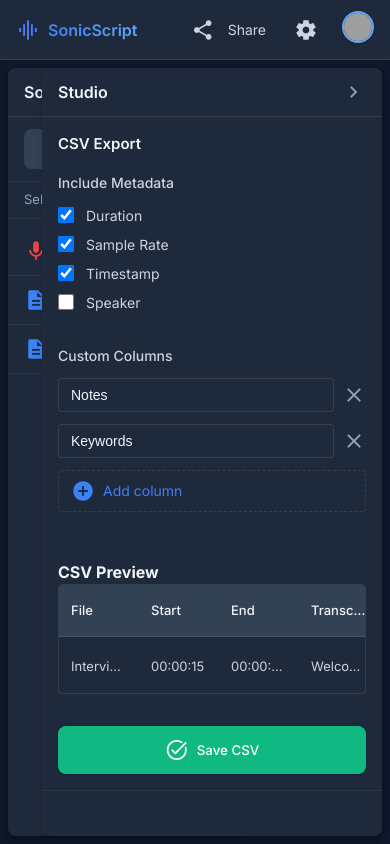
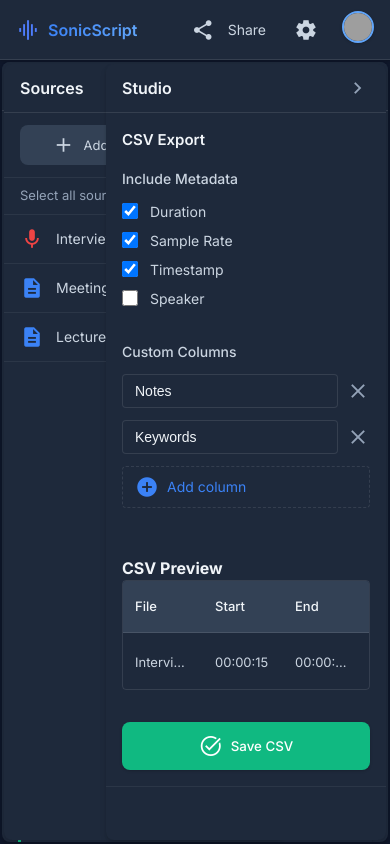
Before and after one commit to iamshanevictor/SonicScript, a Vue app in the folder client/: page / in a window 390 px wide. Built offline with nearby package versions, Linux system fonts and the light colour scheme; grey boxes are pictures that could not be loaded.

Commit message:
panel responsiveness

```diff
--- a/client/src/App.vue
+++ b/client/src/App.vue
@@ -1,16 +1,99 @@
 <script setup>
 // Import the Vue Router
-import { onMounted } from 'vue';
+import { onMounted, ref, computed, watch, onBeforeUnmount } from 'vue';
 import '@/styles/variables.css';
 import '@/styles/app-layout.css';
 
-// Add Material Icons Google Font
+// Panel collapse state
+const sourcesPanelCollapsed = ref(false);
+const studioPanelCollapsed = ref(false);
+
+// Panel width management
+const sourcesWidth = ref('400px');
+const studioWidth = ref('400px');
+const windowWidth = ref(window.innerWidth);
+
+// Update widths based on window size
+const updateWidthsBasedOnScreenSize = () => {
+  let centerSpace = windowWidth.value - 20; // Accounting for padding/gap
+
+  // Always use 400px for expanded panels
+  if (!sourcesPanelCollapsed.value) {
+    sourcesWidth.value = '400px';
+  } else {
+    sourcesWidth.value = windowWidth.value <= 768 ? '40px' : '60px';
+  }
+
+  if (!studioPanelCollapsed.value) {
+    studioWidth.value = '400px';
+  } else {
+    studioWidth.value = windowWidth.value <= 768 ? '40px' : '60px';
+  }
+
+  // Mobile sizes have already been handled above
+};
+
+// Update panel widths when collapsed state changes
+watch(sourcesPanelCollapsed, (isCollapsed) => {
+  if (isCollapsed) {
+    sourcesWidth.value = windowWidth.value <= 768 ? '40px' : '60px';
+  } else {
+    sourcesWidth.value = '400px';  // Changed to 400px
+  }
+});
+
+watch(studioPanelCollapsed, (isCollapsed) => {
+  if (isCollapsed) {
+    studioWidth.value = windowWidth.value <= 768 ? '40px' : '60px';
+  } else {
+    studioWidth.value = '400px';  // Changed to 400px
+  }
+});
+
+// Window resize handler
+const handleResize = () => {
+  windowWidth.value = window.innerWidth;
+  updateWidthsBasedOnScreenSize();
+};
+
+// Watch window width changes to recalculate content panel width
+watch(windowWidth, () => {
+  updateWidthsBasedOnScreenSize();
+});
+
+// Add event listeners for window resize
 onMounted(() => {
+  window.addEventListener('resize', handleResize);
+
+  // Ensure panels have correct width on initial load
+  if (!sourcesPanelCollapsed.value) {
+    sourcesWidth.value = '400px';
+  }
+
+  if (!studioPanelCollapsed.value) {
+    studioWidth.value = '400px';
+  }
+
+  // Update other widths based on screen size
+  updateWidthsBasedOnScreenSize();
+
   const link = document.createElement('link');
   link.rel = 'stylesheet';
   link.href = 'https://fonts.googleapis.com/css2?family=Material+Symbols+Outlined:opsz,wght,FILL,GRAD@20..48,100..700,0..1,-50..200&family=Inter:wght@300;400;500;600;700&display=swap';
   document.head.appendChild(link);
 });
+
+onBeforeUnmount(() => {
+  window.removeEventListener('resize', handleResize);
+});
+
+const toggleSourcesPanel = () => {
+  sourcesPanelCollapsed.value = !sourcesPanelCollapsed.value;
+};
+
+const toggleStudioPanel = () => {
+  studioPanelCollapsed.value = !studioPanelCollapsed.value;
+};
 </script>
 
 <template>
@@ -38,15 +121,34 @@ onMounted(() => {
 
     <main class="main-content">
       <!-- Left Panel - Sources -->
-      <section class="panel sources-panel">
+      <section
+        class="panel sources-panel"
+        :class="{ 'collapsed': sourcesPanelCollapsed }"
+        :style="{ width: sourcesWidth }"
+      >
         <div class="panel-inner">
           <div class="panel-header">
             <h2>Sources</h2>
-            <div class="panel-collapse-btn">
+            <div class="panel-collapse-btn" @click="toggleSourcesPanel">
               <span class="material-symbols-outlined">chevron_left</span>
             </div>
           </div>
 
+          <!-- Icon-only view (visible when collapsed) -->
+          <div class="panel-icon-view" v-if="sourcesPanelCollapsed">
+            <div class="panel-icon-item active">
+              <span class="material-symbols-outlined">description</span>
+            </div>
+            <div class="panel-icon-item">
+              <span class="material-symbols-outlined">mic</span>
+            </div>
+            <div class="panel-icon-item">
+              <span class="material-symbols-outlined">folder</span>
+            </div>
+          </div>
+
+          <!-- Full panel content (hidden when collapsed) -->
+          <div v-else>
             <div class="panel-actions">
               <button class="panel-action-btn">
                 <span class="material-symbols-outlined">add</span>
@@ -107,10 +209,17 @@ onMounted(() => {
               </div>
             </div>
           </div>
+        </div>
       </section>
 
       <!-- Center Panel - Content -->
-      <section class="panel content-panel">
+      <section
+        class="panel content-panel"
+        :style="{
+          flex: (sourcesPanelCollapsed || studioPanelCollapsed) ? '1 1 auto' : '1',
+          flexGrow: sourcesPanelCollapsed && studioPanelCollapsed ? 3 : (sourcesPanelCollapsed || studioPanelCollapsed ? 2 : 1)
+        }"
+      >
         <div class="panel-inner">
           <div class="panel-header">
             <h2>Chat</h2>
@@ -235,15 +344,34 @@ onMounted(() => {
       </section>
 
       <!-- Right Panel - Studio -->
-      <section class="panel studio-panel">
+      <section
+        class="panel studio-panel"
+        :class="{ 'collapsed': studioPanelCollapsed }"
+        :style="{ width: studioWidth }"
+      >
         <div class="panel-inner">
           <div class="panel-header">
             <h2>Studio</h2>
-            <div class="panel-collapse-btn">
+            <div class="panel-collapse-btn" @click="toggleStudioPanel">
               <span class="material-symbols-outlined">chevron_right</span>
             </div>
           </div>
 
+          <!-- Icon-only view (visible when collapsed) -->
+          <div class="panel-icon-view" v-show="studioPanelCollapsed">
+            <div class="panel-icon-item active">
+              <span class="material-symbols-outlined">tune</span>
+            </div>
+            <div class="panel-icon-item">
+              <span class="material-symbols-outlined">note</span>
+            </div>
+            <div class="panel-icon-item">
+              <span class="material-symbols-outlined">analytics</span>
+            </div>
+          </div>
+
+          <!-- Full panel content (hidden when collapsed) -->
+          <div v-show="!studioPanelCollapsed">
             <!-- CSV Export Configuration -->
             <div class="studio-section">
               <div class="studio-header">CSV Export</div>
@@ -325,6 +453,7 @@ onMounted(() => {
                   <span class="material-symbols-outlined">task_alt</span>
                   <span>Save CSV</span>
                 </button>
+              </div>
             </div>
           </div>
         </div>
@@ -419,6 +548,54 @@ onMounted(() => {
   color: var(--text-tertiary);
   font-size: 13px;
   border-bottom: 1px solid var(--divider-color);
+}
+
+.checkbox {
+  position: relative;
+  display: inline-block;
+  width: 16px;
+  height: 16px;
+  cursor: pointer;
+}
+
+.checkbox input {
+  opacity: 0;
+  width: 0;
+  height: 0;
+}
+
+.checkmark {
+  position: absolute;
+  top: 0;
+  left: 0;
+  width: 16px;
+  height: 16px;
+  background-color: transparent;
+  border: 1px solid var(--border-color);
+  border-radius: var(--radius-sm);
+  transition: all var(--transition-fast);
+}
+
+.checkbox input:checked ~ .checkmark {
+  background-color: var(--accent-blue);
+  border-color: var(--accent-blue);
+}
+
+.checkmark:after {
+  content: "";
+  position: absolute;
+  display: none;
+  left: 5px;
+  top: 2px;
+  width: 4px;
+  height: 8px;
+  border: solid white;
+  border-width: 0 2px 2px 0;
+  transform: rotate(45deg);
+}
+
+.checkbox input:checked ~ .checkmark:after {
+  display: block;
 }
 
 .source-item {
@@ -838,4 +1015,13 @@ onMounted(() => {
   background-color: var(--success-light);
   box-shadow: var(--shadow-md);
 }
+
+/* Icon view styles */
+.panel-icon-view {
+  padding: var(--spacing-md);
+  display: flex;
+  flex-direction: column;
+  align-items: center;
+  gap: var(--spacing-lg);
+}
 </style>
--- a/client/src/styles/app-layout.css
+++ b/client/src/styles/app-layout.css
@@ -104,9 +104,10 @@ body {
   flex: 1;
   overflow: hidden;
   width: 100%;
-  padding: var(--spacing-xs);
-  gap: var(--spacing-xs);
+  padding: 2px;
+  gap: 2px;
   background-color: var(--bg-dark);
+  justify-content: space-between;
 }
 
 /* Panel styling */
@@ -117,225 +118,219 @@ body {
   background-color: var(--bg-card);
   display: flex;
   flex-direction: column;
+  margin: 0;
+  padding: 0;
 }
 
 /* Left Panel - Sources */
 .sources-panel {
-  width: 280px;
+  width: 400px;
   flex-shrink: 0;
   transition: width 0.3s ease;
+  overflow: hidden;
 }
 
 .sources-panel.collapsed {
-  width: 60px;
+  width: 60px !important;
+  min-width: 60px !important;
 }
 
-.sources-header {
-  display: flex;
-  justify-content: space-between;
-  align-items: center;
-  padding: var(--spacing-md) var(--spacing-lg);
-  border-bottom: 1px solid var(--border-color);
+.sources-panel.collapsed .panel-inner > *:not(.panel-header) {
+  display: none;
 }
 
-.sources-header h2 {
-  font-size: 16px;
-  font-weight: 600;
-  margin: 0;
-  color: var(--text-primary);
+.sources-panel.collapsed .source-name,
+.sources-panel.collapsed .panel-header h2 {
+  display: none;
 }
 
-.collapse-btn {
-  background: transparent;
-  border: none;
-  color: var(--text-tertiary);
-  cursor: pointer;
-  transition: color var(--transition-fast);
+.sources-panel.collapsed .panel-collapse-btn {
+  transform: rotate(180deg);
 }
 
-.collapse-btn:hover {
-  color: var(--text-primary);
+/* Icon-only view for collapsed panel */
+.sources-panel.collapsed .panel-icon-view {
+  display: flex;
+  flex-direction: column;
+  align-items: center;
+  padding: var(--spacing-md);
+  gap: var(--spacing-lg);
 }
 
-.action-group {
-  display: flex;
-  gap: var(--spacing-sm);
-  padding: var(--spacing-md);
-}
-
-.action-btn-outlined {
-  flex: 1;
+.panel-icon-item {
+  width: 36px;
+  height: 36px;
+  border-radius: var(--radius-md);
   display: flex;
   align-items: center;
   justify-content: center;
-  gap: var(--spacing-sm);
-  padding: var(--spacing-sm) var(--spacing-md);
-  background-color: transparent;
-  border: 1px solid var(--border-color);
-  border-radius: var(--radius-md);
   color: var(--text-secondary);
-  font-size: 13px;
   cursor: pointer;
   transition: all var(--transition-fast);
 }
 
-.action-btn-outlined:hover {
+.panel-icon-item:hover {
   background-color: var(--hover-overlay);
-  border-color: var(--accent-blue-lighter);
   color: var(--text-primary);
 }
 
-.select-all {
-  display: flex;
-  justify-content: space-between;
-  align-items: center;
-  padding: var(--spacing-sm) var(--spacing-lg);
-  font-size: 13px;
-  color: var(--text-tertiary);
-}
-
-.checkbox {
-  position: relative;
-  display: inline-block;
-  width: 16px;
-  height: 16px;
-  cursor: pointer;
-}
-
-.checkbox input {
-  opacity: 0;
-  width: 0;
-  height: 0;
-}
-
-.checkmark {
-  position: absolute;
-  top: 0;
-  left: 0;
-  width: 16px;
-  height: 16px;
-  background-color: transparent;
-  border: 1px solid var(--border-color);
-  border-radius: var(--radius-sm);
-  transition: all var(--transition-fast);
-}
-
-.checkbox input:checked ~ .checkmark {
+.panel-icon-item.active {
   background-color: var(--accent-blue);
-  border-color: var(--accent-blue);
-}
-
-.checkmark:after {
-  content: "";
-  position: absolute;
-  display: none;
-  left: 5px;
-  top: 2px;
-  width: 4px;
-  height: 8px;
-  border: solid white;
-  border-width: 0 2px 2px 0;
-  transform: rotate(45deg);
-}
-
-.checkbox input:checked ~ .checkmark:after {
-  display: block;
-}
-
-.source-list {
-  overflow-y: auto;
-  padding: var(--spacing-sm) 0;
-}
-
-.source-item {
-  display: flex;
-  align-items: center;
-  padding: var(--spacing-md) var(--spacing-lg);
-  border-bottom: 1px solid var(--divider-color);
-  transition: background-color var(--transition-fast);
-}
-
-.source-item:hover {
-  background-color: var(--hover-overlay);
-}
-
-.source-type {
-  margin-right: var(--spacing-md);
-  font-size: 20px;
-}
-
-.source-name {
-  flex: 1;
-  font-size: 14px;
-  color: var(--text-secondary);
-  white-space: nowrap;
-  overflow: hidden;
-  text-overflow: ellipsis;
-  transition: color var(--transition-fast);
-}
-
-.source-item:hover .source-name {
-  color: var(--text-primary);
+  color: white;
 }
 
 /* Content panel */
 .content-panel {
-  flex: 1;
+  flex: 1 1 auto;
   min-width: 0;
+  margin: 0 auto;
+  transition: all 0.3s ease;
+  width: 100%; /* Ensure it takes full available width */
+}
+
+/* When side panels are collapsed, allow content panel to grow more */
+.sources-panel.collapsed ~ .content-panel {
+  flex-grow: 2;
+}
+
+.content-panel ~ .studio-panel.collapsed {
+  flex-grow: 2;
+}
+
+/* When both side panels are collapsed, allow content panel to grow even more */
+.sources-panel.collapsed ~ .content-panel ~ .studio-panel.collapsed {
+  flex-grow: 3;
 }
 
 /* Studio panel */
 .studio-panel {
-  width: 320px;
+  width: 400px;
   flex-shrink: 0;
   transition: width 0.3s ease;
+  overflow: hidden;
 }
 
 .studio-panel.collapsed {
-  width: 60px;
+  width: 60px !important;
+  min-width: 60px !important;
+}
+
+/* Fix for studio panel collapse issue - increasing specificity */
+.main-content .studio-panel.collapsed .panel-inner > *:not(.panel-header) {
+  display: none !important;
+}
+
+.main-content .studio-panel.collapsed .studio-header,
+.main-content .studio-panel.collapsed .panel-header h2 {
+  display: none !important;
+}
+
+.main-content .studio-panel.collapsed .panel-collapse-btn {
+  transform: rotate(180deg) !important;
+}
+
+/* Icon-only view for collapsed studio panel */
+.main-content .studio-panel.collapsed .panel-icon-view {
+  display: flex !important;
+  flex-direction: column;
+  align-items: center;
+  padding: var(--spacing-md);
+  gap: var(--spacing-lg);
+}
+
+/* Collapsed state for ultra-minimal view */
+.sources-panel.ultra-collapsed,
+.studio-panel.ultra-collapsed {
+  width: 40px;
+  border-radius: 0;
+  margin: 0;
+  padding: 0;
+}
+
+.sources-panel.ultra-collapsed .panel-header,
+.studio-panel.ultra-collapsed .panel-header {
+  padding: var(--spacing-sm);
+  justify-content: center;
 }
 
 /* Responsive behavior */
 @media (max-width: 1200px) {
   .sources-panel {
-    width: 240px;
+    width: 400px !important;
+  }
+
+  .sources-panel.collapsed {
+    width: 60px !important;
   }
 
   .studio-panel {
-    width: 280px;
+    width: 400px !important;
+  }
+
+  .studio-panel.collapsed {
+    width: 60px !important;
+  }
+
+  .content-panel {
+    /* Remove max-width */
+  }
+
+  /* Adjust max-width for collapsed panels at this breakpoint */
+  .sources-panel.collapsed ~ .content-panel,
+  .content-panel ~ .studio-panel.collapsed {
+    /* Remove max-width */
+  }
+
+  .sources-panel.collapsed ~ .content-panel ~ .studio-panel.collapsed {
+    /* Remove max-width */
   }
 }
 
 @media (max-width: 768px) {
   .main-content {
-    padding: var(--spacing-sm);
-    gap: var(--spacing-sm);
+    padding: 2px; /* Match the desktop padding */
+    gap: 2px;
   }
 
   .sources-panel.collapsed,
   .studio-panel.collapsed {
-    width: 0;
-    padding: 0;
-    margin: 0;
-    flex-basis: 0;
+    width: 40px !important;
+    min-width: 40px !important;
+  }
+
+  .content-panel {
+    max-width: 100%; /* Allow full width on small screens */
+  }
+
+  /* When only one panel is collapsed on mobile */
+  .sources-panel.collapsed ~ .content-panel,
+  .content-panel ~ .studio-panel.collapsed {
+    max-width: 100%;
+  }
+
+  /* When both panels are collapsed on mobile */
+  .sources-panel.collapsed ~ .content-panel ~ .studio-panel.collapsed {
+    max-width: 100%;
   }
 
   .sources-panel:not(.collapsed) {
     position: absolute;
-    left: var(--spacing-sm);
-    top: calc(60px + var(--spacing-sm));
-    bottom: var(--spacing-sm);
+    left: var(--spacing-xs);
+    top: calc(60px + var(--spacing-xs));
+    bottom: var(--spacing-xs);
     z-index: 100;
     box-shadow: var(--shadow-lg);
+    width: 280px !important;
   }
 
   .studio-panel:not(.collapsed) {
     position: absolute;
-    right: var(--spacing-sm);
-    top: calc(60px + var(--spacing-sm));
-    bottom: var(--spacing-sm);
+    right: var(--spacing-xs);
+    top: calc(60px + var(--spacing-xs));
+    bottom: var(--spacing-xs);
     z-index: 100;
     box-shadow: var(--shadow-lg);
+    width: 280px !important;
   }
 }
 
```
Lines whose indentation alone changed are shown as unchanged.
